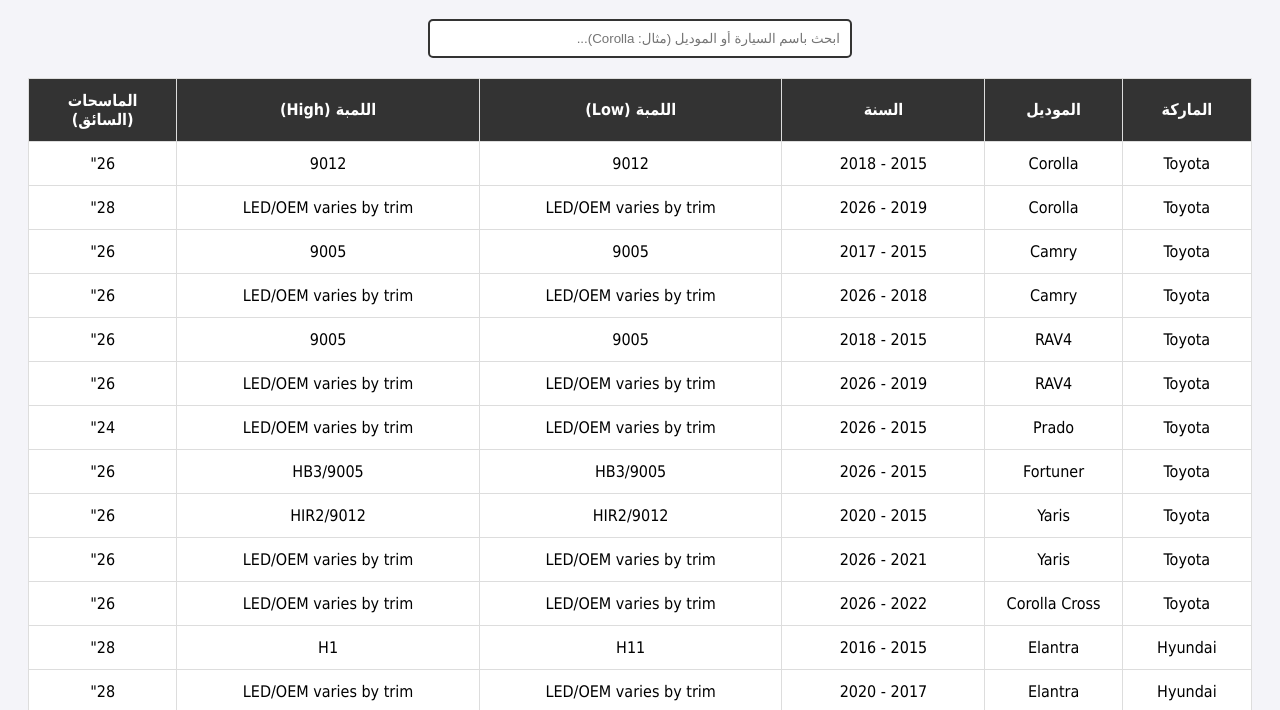
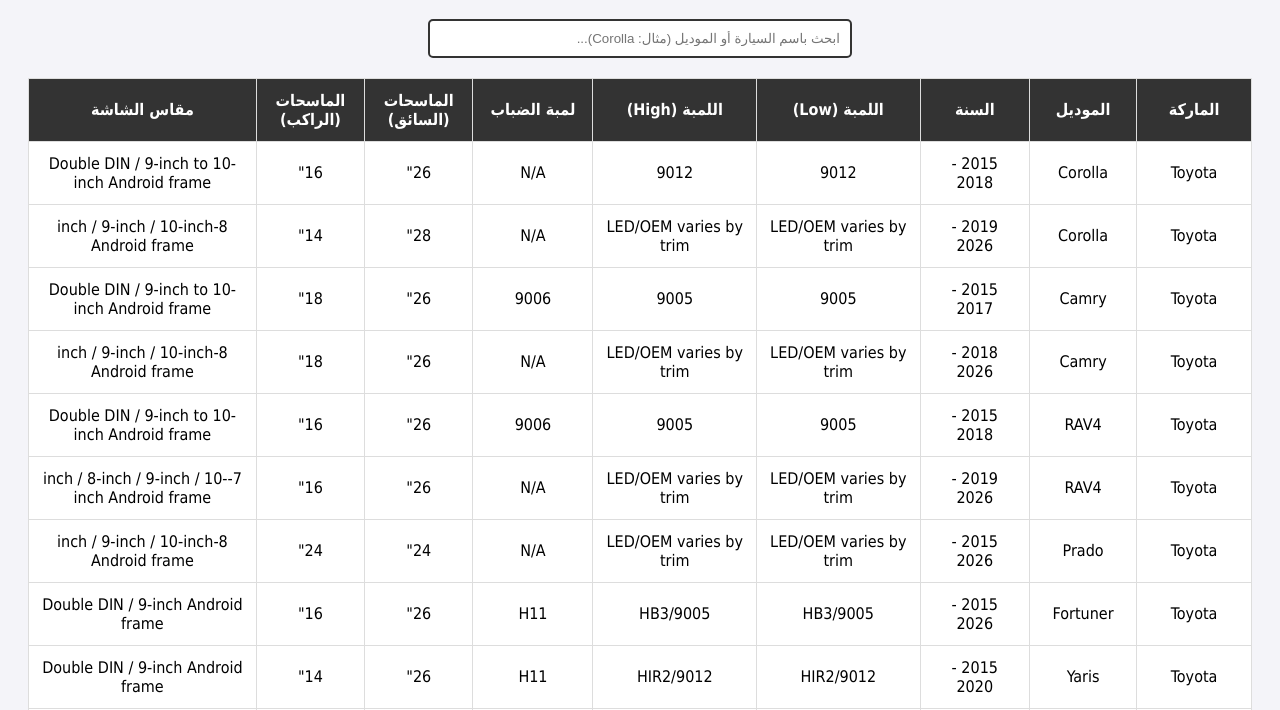
Before and after one commit to smartdragonjo/Smart_Dragon_Inventory, a plain HTML site: page index.html in a window 1280 px wide. Shown: the part 90-800 px from the top of the page. Drawn offline with nearby package versions, Linux system fonts and the light colour scheme.

Commit message:
Fix some issues

```diff
--- a/index.html
+++ b/index.html
@@ -13,6 +13,8 @@
         table { width: 100%; border-collapse: collapse; margin-top: 20px; background: white; }
         th, td { border: 1px solid #ddd; padding: 12px; text-align: center; }
         th { background-color: #333; color: white; }
+        .status-msg { text-align: center; padding: 20px; color: #666; }
+        .error-msg { text-align: center; padding: 20px; color: #c0392b; font-weight: bold; }
     </style>
 </head>
 <body>
@@ -30,11 +32,14 @@
                 <th>السنة</th>
                 <th>اللمبة (Low)</th>
                 <th>اللمبة (High)</th>
+                <th>لمبة الضباب</th>
                 <th>الماسحات (السائق)</th>
+                <th>الماسحات (الراكب)</th>
+                <th>مقاس الشاشة</th>
             </tr>
         </thead>
         <tbody id="tableBody">
-            <!-- سيتم إضافة البيانات هنا -->
+            <tr><td colspan="9" class="status-msg">جاري تحميل البيانات...</td></tr>
         </tbody>
     </table>
 
@@ -43,28 +48,62 @@
 
         // جلب البيانات من ملف CSV
         fetch('data.csv')
-            .then(response => response.text())
+            .then(response => {
+                if (!response.ok) {
+                    throw new Error('تعذر العثور على ملف data.csv (كود: ' + response.status + ')');
+                }
+                return response.text();
+            })
             .then(csvText => {
                 Papa.parse(csvText, {
                     header: true,
                     skipEmptyLines: true,
                     complete: function(results) {
-                        fullData = results.data;
+                        // تجاهل أي أعمدة بدون اسم (رأس فاضي) قد تكون بآخر الملف
+                        fullData = results.data.map(cleanRow);
                         renderTable(fullData);
+                    },
+                    error: function(err) {
+                        showError('حدث خطأ أثناء تحليل ملف CSV: ' + err.message);
                     }
                 });
+            })
+            .catch(err => {
+                showError(err.message);
             });
+
+        function cleanRow(row) {
+            const cleaned = {};
+            for (const key in row) {
+                if (key && key.trim() !== '') {
+                    cleaned[key] = (row[key] || '').toString().trim();
+                }
+            }
+            return cleaned;
+        }
+
+        function showError(message) {
+            const body = document.getElementById('tableBody');
+            body.innerHTML = `<tr><td colspan="9" class="error-msg">⚠️ ${message}</td></tr>`;
+        }
 
         function renderTable(data) {
             const body = document.getElementById('tableBody');
+            if (!data || data.length === 0) {
+                body.innerHTML = `<tr><td colspan="9" class="status-msg">لا توجد نتائج مطابقة</td></tr>`;
+                return;
+            }
             body.innerHTML = data.map(item => `
                 <tr>
-                    <td>${item.Make}</td>
-                    <td>${item.Model}</td>
-                    <td>${item.Year_Start} - ${item.Year_End}</td>
-                    <td>${item.Low_Beam_Bulb}</td>
-                    <td>${item.High_Beam_Bulb}</td>
-                    <td>${item.Wiper_Driver_Inch}"</td>
+                    <td>${item.Make || ''}</td>
+                    <td>${item.Model || ''}</td>
+                    <td>${item.Year_Start || ''} - ${item.Year_End || ''}</td>
+                    <td>${item.Low_Beam_Bulb || ''}</td>
+                    <td>${item.High_Beam_Bulb || ''}</td>
+                    <td>${item.Fog_Light_Bulb || ''}</td>
+                    <td>${item.Wiper_Driver_Inch ? item.Wiper_Driver_Inch + '"' : ''}</td>
+                    <td>${item.Wiper_Passenger_Inch ? item.Wiper_Passenger_Inch + '"' : ''}</td>
+                    <td>${item.Screen_Frame_Type_Size || ''}</td>
                 </tr>
             `).join('');
         }
@@ -72,8 +111,8 @@
         function filterData() {
             const query = document.getElementById('searchInput').value.toLowerCase();
             const filtered = fullData.filter(item =>
-                item.Model.toLowerCase().includes(query) ||
-                item.Make.toLowerCase().includes(query)
+                (item.Model || '').toLowerCase().includes(query) ||
+                (item.Make || '').toLowerCase().includes(query)
             );
             renderTable(filtered);
         }
```
